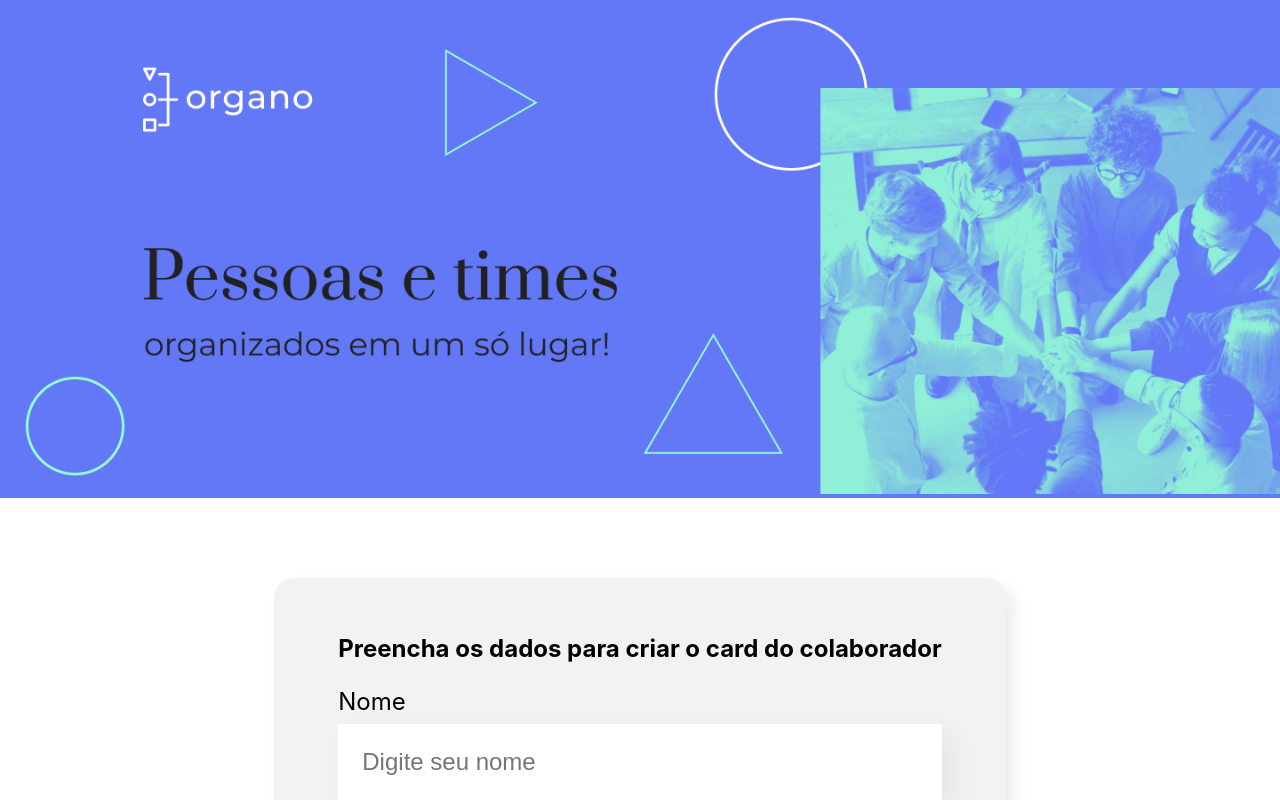
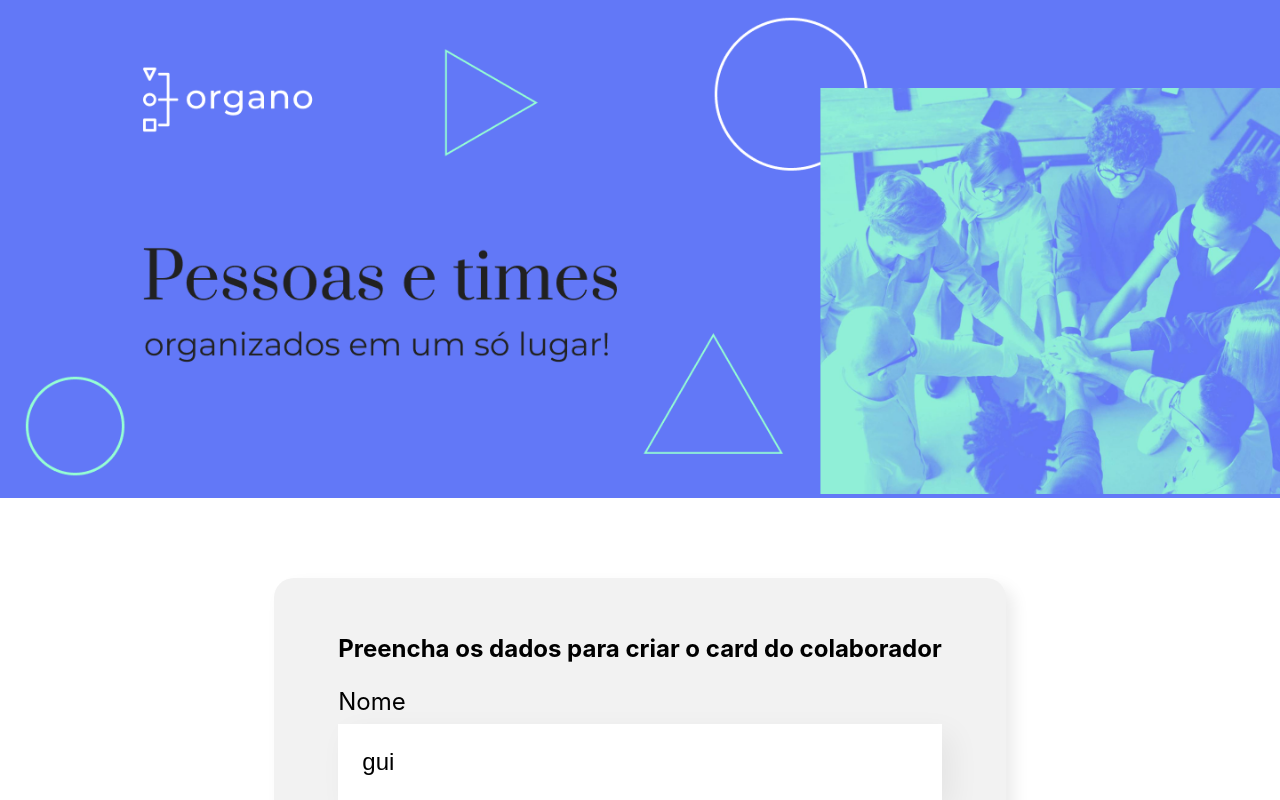
Before and after one commit to geyzaa/organograma-alura, a React (Create React App) app: page / in a window 1280 px wide. Shown: the top 800 px of the page. Built offline with nearby package versions, Linux system fonts and the light colour scheme.

Commit message:
manipulando o input do usuario

```diff
--- a/src/componentes/CampoTexto/index.js
+++ b/src/componentes/CampoTexto/index.js
@@ -5,12 +5,19 @@
 
     const placeholderModificada = `${props.placeholder}`
 
+    let valor = 'gui'
+
+    const aoDigitado = (evento) => {
+        valor = evento.target.value
+        console.log(valor)
+    }
+
     return (
         <div className="campo-texto">
             <label>
                 {props.label}
             </label>
-            <input required={props.obrigatorio} placeholder={placeholderModificada}/>
+            <input value={valor} onChange={aoDigitado} required={props.obrigatorio} placeholder={placeholderModificada}/>
         </div>
     )
 }
```
